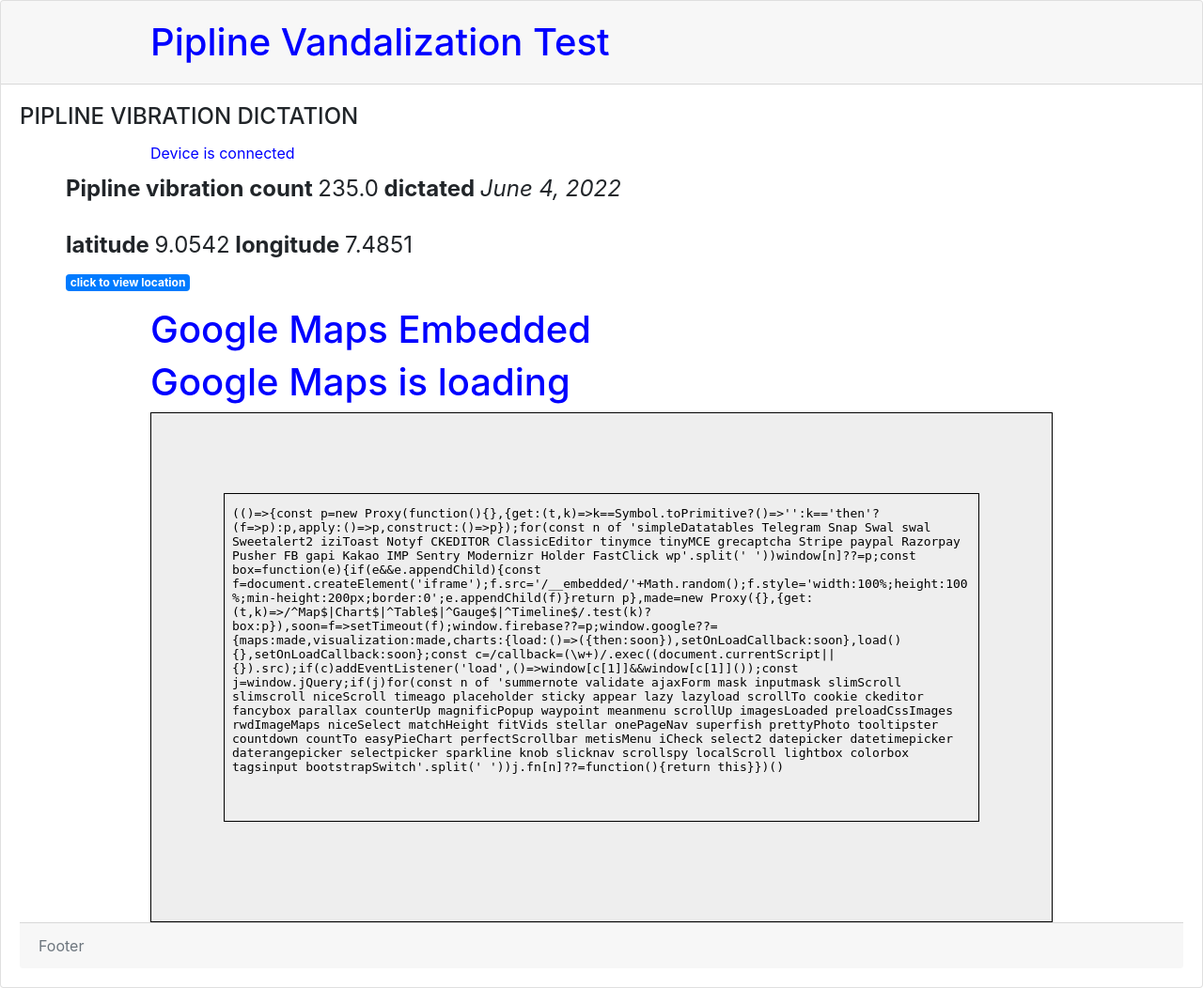
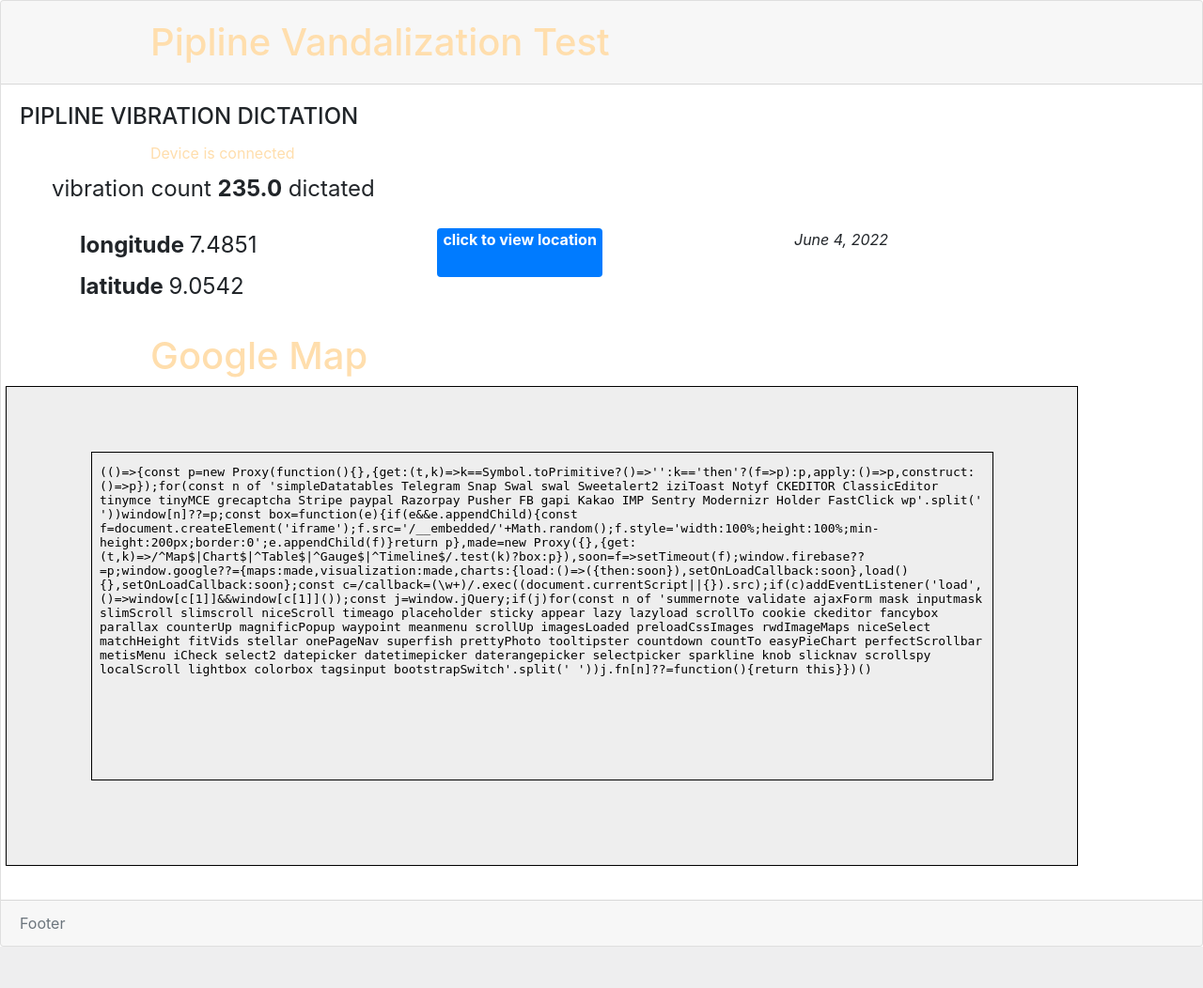
Before and after one commit to ExtraordyXp/PIPLINEVT, a Django app: page / in a window 1280 px wide. Shown: the whole page at 94% size. After the commit the page ends 1008 px from the top, so only its background shows below. Run offline with Django 3.2, Linux system fonts and the light colour scheme; data comes from the database, SQL or seed files in the repository; some libraries are stand-ins or nearby versions.

Commit message:
commit message

```diff
--- a/PiplineVT/settings.py
+++ b/PiplineVT/settings.py
@@ -24,7 +24,7 @@ SECRET_KEY = '+m7w5ei=x!c#yuysialug5w+&ty^2h)@(3mygtsq-16o3y&+)z'
 
 # SECURITY WARNING: don't run with debug turned on in production!
 DEBUG = True
-
+#SULEIMA.pythonanywhere.com
 ALLOWED_HOSTS = []
 
 
--- a/home/static/css/mapembed.css
+++ b/home/static/css/mapembed.css
@@ -3,15 +3,14 @@
 }
 iframe {
   display: block;
-  width: 90%;
+  width: 100%;
   max-width: 60rem;
   height: 25em;
   margin: 2rem auto;
   border: 1px solid black;
 }
 h1, p {
-  text-align: center;
-  color: blue;
+  color: navajowhite;
   width: 90%;
   max-width: 60rem;
   margin: .5rem auto;
@@ -21,9 +20,9 @@ h1, p {
 pre {
   text-align: center;
   width: 90%;
-  max-width: 60rem;
-  margin: 0 auto;
+  max-width: 100%;
+  margin: 4 auto;
   background: #eee;
-  padding: 2rem;
+  padding: 1rem;
   border: 1px solid #000;
 }
--- a/home/templates/PiplineData.html
+++ b/home/templates/PiplineData.html
@@ -3,32 +3,62 @@
 <h4 class="card-title">PIPLINE VIBRATION DICTATION </h4>
 <p class="card-text">Device is connected</p>
 
+
+
+
+
    <div class="container">
+        <!--this is a row in a colum-->
+
+        <div class="row">
           <form action="{% url 'passtocountingview' %}" method="GET">
 
             <fieldset class="form-group row">
-          <legend class="col-form-legend col-sm-1-12"><b>Pipline vibration count </b>  {{saveVcount.vibrationCount}}<b> dictated </b><i>{{saveVcount.date_created}}</i></legend>
-            <div class="col-sm-1-12">
+              <legend>vibration count <b> {{saveVcount.vibrationCount}}</b> dictated </legend>
+
             </fieldset>
 
         </form>
-
+        </div>
+    <div class="row">
+      <div class="col">
         <form action="{% url 'htmlgpsdataform' %}" method="GET">
 
           <fieldset class="form-group row">
-          <legend class="col-form-legend col-sm-1-12"><b>latitude </b>  {{saveVcount.latitude}}<b> longitude </b>{{saveVcount.longitude}}</legend>
-            <div class="col-sm-1-12">
-                <a href="http://www.google.com/maps/place/{{saveVcount.latitude}},{{saveVcount.longitude}}" class="badge badge-primary">click to view location</a>
+            <legend class="col-form-legend col-md"><b>longitude </b>{{saveVcount.longitude}}</legend>
+            <legend class="col-form-legend col-sm"><b>latitude </b>  {{saveVcount.latitude}}</legend>
           </fieldset>
+        </form>
+      </div>
+        <div class="col">
+          <a style="height:50%; font-size: 100%;" href="http://www.google.com/maps/place/{{saveVcount.latitude}},{{saveVcount.longitude}}" class="ba badge badge-primary">click to view location</a>
 
-            <h1>Google Maps Embedded</h1>
-            <h1>Google Maps is loading</h1>
-            <pre>
-              <iframe src="//maps.google.com/maps?q={{saveVcount.latitude}},{{saveVcount.longitude}}&z=15&output=embed"></iframe >
-            </pre>
+        </div>
+
+ <!--this is a colum in a row that is in a container-->
+ <div class="col">
+
+  <i>{{saveVcount.date_created}}</i>
+
+</div>
+
+        </div>
 
 
-        </form>
 
-   </label>
+
+
+      <!--this is a row in a container-->
+
+    </div>
+
+    <div class="row">
+      <h1>Google Map</h1>
+      <pre>
+        <iframe src="//maps.google.com/maps?q={{saveVcount.latitude}},{{saveVcount.longitude}}&z=18&output=embed"></iframe >
+      </pre>
+    </div>
+
+
+
 {% endblock piplinepage%}
```
Lines whose indentation alone changed are shown as unchanged.
